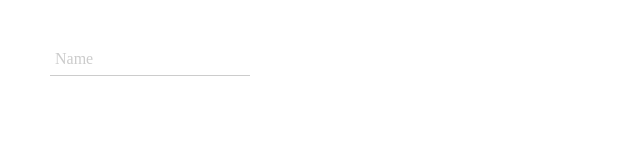
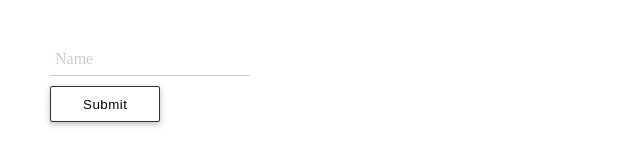
Before and after one commit to happymuzhik/material-test, a plain HTML site: page index.html in a window 1280 px wide. Shown: the whole page, without its empty margins (0-640 px from the left). Drawn offline with Linux system fonts and the light colour scheme.

Commit message:
button css

```diff
--- a/index.html
+++ b/index.html
@@ -15,6 +15,9 @@
                     <div class="bar"></div>
                     <label for="name">Name</label>
                 </div>
+                <div class="form_group">
+                    <button type="button" class="ma-button">Submit</button>
+                </div>
             </form>
         </div>
     </body>
--- a/style.css
+++ b/style.css
@@ -1,4 +1,4 @@
-:root {
+    :root {
     --inactive-color: #CCC;
     --active-color: #333;
     --transition-speed: 200ms;
@@ -88,3 +88,27 @@ form {
 .ma-input:focus~.bar:after {
     width: 50%;
 }
+
+.ma-button {
+    outline: none;
+    border: 1px solid var(--active-color);
+    background-color: #FFF;
+    cursor: pointer;
+    text-align: center;
+    letter-spacing:.5px;
+    border-radius: 2px;
+    height: 36px;
+    line-height: 36px;
+    padding: 0 2rem;
+    vertical-align: middle;
+    box-shadow: 0 2px 5px 0 rgba(0, 0, 0, 0.16),
+                0 2px 10px 0 rgba(0, 0, 0, 0.12);
+    -webkit-transition: all var(--transition-speed) ease;
+    -moz-transition: all var(--transition-speed) ease;
+    transition: all var(--transition-speed) ease;
+}
+
+.ma-button:hover {
+    background-color: var(--active-color);
+    color: #FFF;
+}
```
